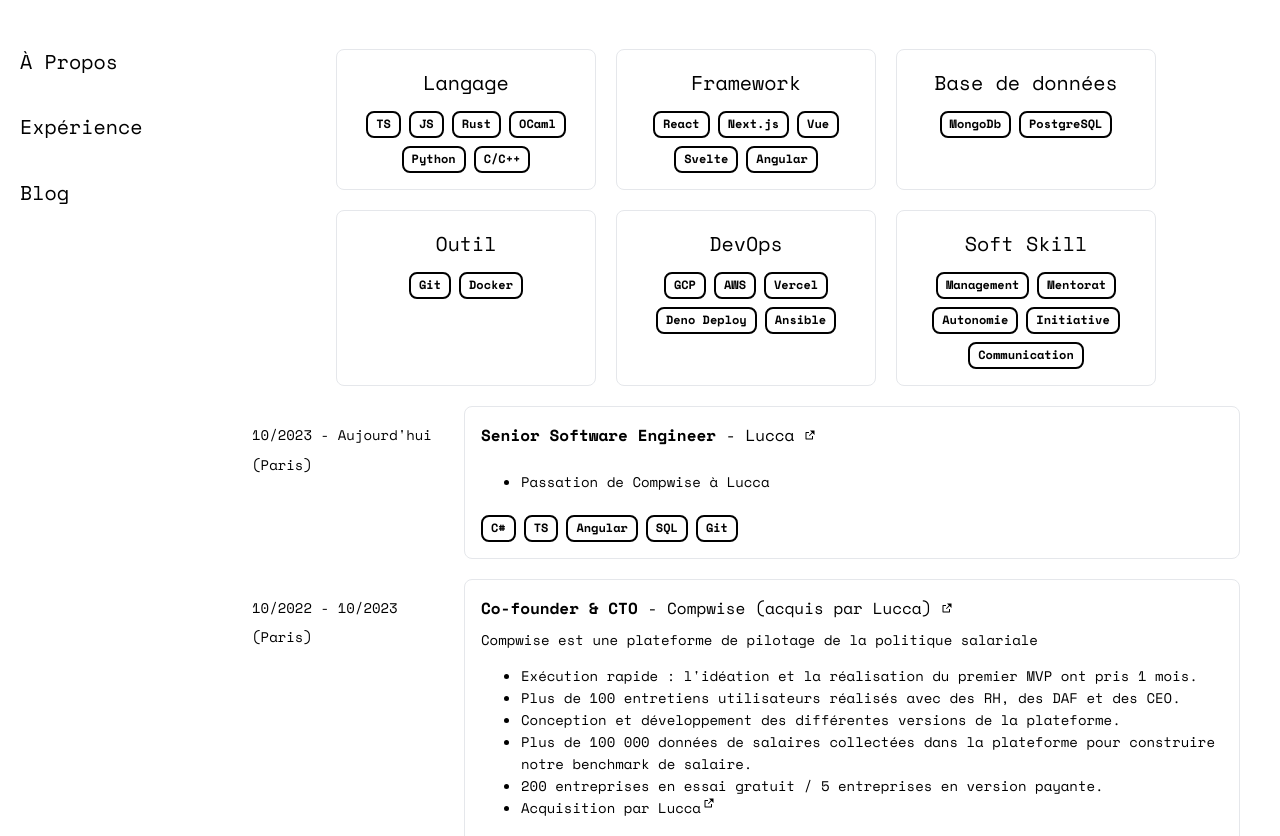
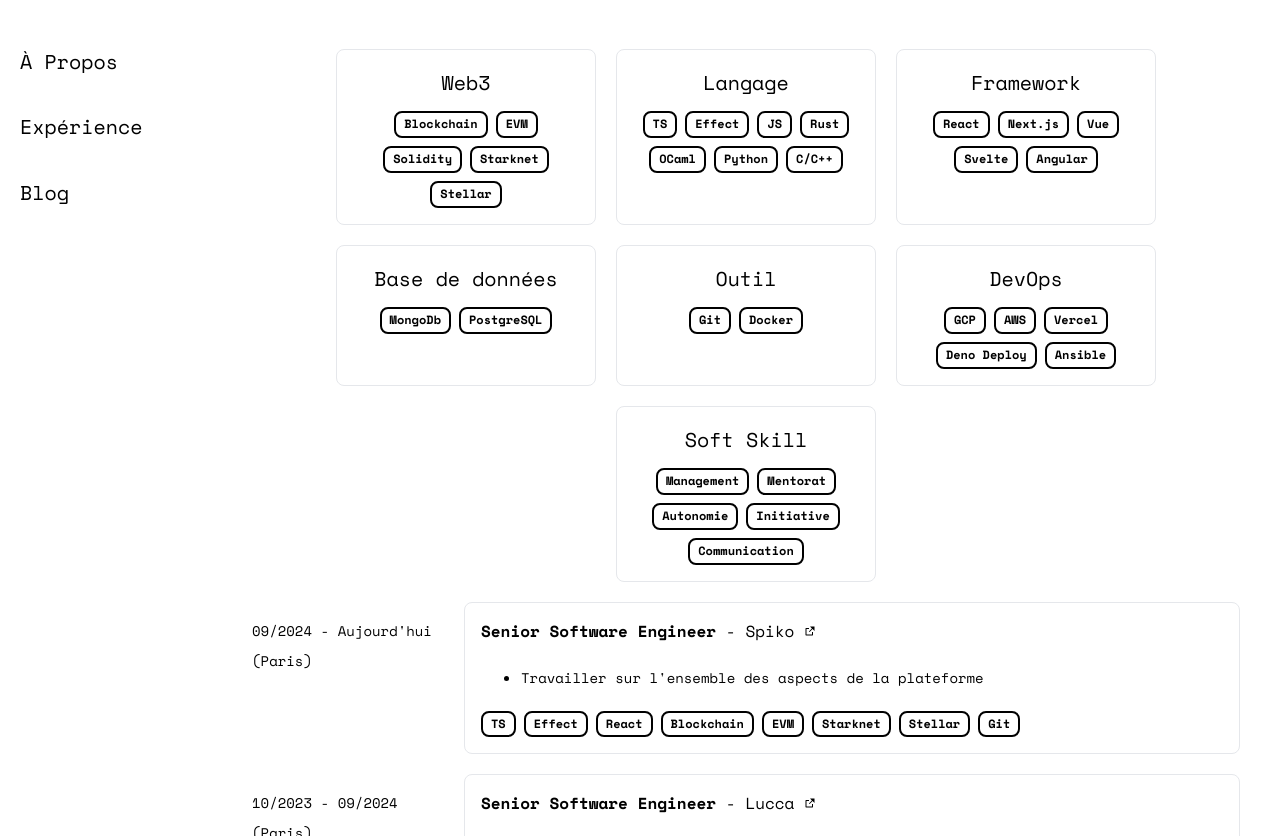
Before and after one commit to fondation451/nicolasassouad.com, a website: page web/fr/experience/index.html in a window 1280 px wide. Shown: the part 108-944 px from the top of the page. Drawn offline with nearby package versions, Linux system fonts and the light colour scheme.

Commit message:
Update website

```diff
--- a/web/fr/experience/index.html
+++ b/web/fr/experience/index.html
@@ -299,9 +299,22 @@
 <div style="display: flex; flex-wrap: wrap; gap: 20px; justify-content: center">
 
     <div class="component-card component-experience-skill">
+      <div class="component-text-l">Web3</div>
+      <div style="display: flex; flex-wrap: wrap; gap: 8px; justify-content: center;">
+        <div class="component-tag">Blockchain</div>
+<div class="component-tag">EVM</div>
+<div class="component-tag">Solidity</div>
+<div class="component-tag">Starknet</div>
+<div class="component-tag">Stellar</div>
+      </div>
+    </div>
+
+
+    <div class="component-card component-experience-skill">
       <div class="component-text-l">Langage</div>
       <div style="display: flex; flex-wrap: wrap; gap: 8px; justify-content: center;">
         <div class="component-tag">TS</div>
+<div class="component-tag">Effect</div>
 <div class="component-tag">JS</div>
 <div class="component-tag">Rust</div>
 <div class="component-tag">OCaml</div>
@@ -367,7 +380,43 @@
 
     <div style="display: flex; flex-wrap: wrap; gap: 12px; width: 100%">
       <div class="component-text-s" style="display: flex; flex-wrap: wrap; flex: 1; align-content: flex-start; gap: 8px; min-width: 200px; padding-top: 18px;">
-        <div>10/2023 - Aujourd'hui</div>
+        <div>09/2024 - Aujourd'hui</div>
+        <div>(Paris)</div>
+      </div>
+        <div class="component-card component-experience-experience">
+          <div style="display: flex; flex-direction: column; gap: 8px;">
+            <a class="component-text-m" href=https://www.spiko.io/fr target="_blank">
+              <span style="font-weight: 700">Senior Software Engineer</span> - Spiko
+              <img src="/public/external-link.svg" alt="Link" class="component-icon-s" />
+            </a>
+          <div class="component-text-s" style="display: flex; flex-direction: column;">
+            <div></div>
+            <ul>
+
+                <li>
+                    Travailler sur l'ensemble des aspects de la plateforme
+                  </li>
+
+            </ul>
+          </div>
+          <div style="display: flex; flex-wrap: wrap; gap: 8px;">
+            <div class="component-tag">TS</div>
+<div class="component-tag">Effect</div>
+<div class="component-tag">React</div>
+<div class="component-tag">Blockchain</div>
+<div class="component-tag">EVM</div>
+<div class="component-tag">Starknet</div>
+<div class="component-tag">Stellar</div>
+<div class="component-tag">Git</div>
+          </div>
+        </div>
+      </div>
+    </div>
+
+
+    <div style="display: flex; flex-wrap: wrap; gap: 12px; width: 100%">
+      <div class="component-text-s" style="display: flex; flex-wrap: wrap; flex: 1; align-content: flex-start; gap: 8px; min-width: 200px; padding-top: 18px;">
+        <div>10/2023 - 09/2024</div>
         <div>(Paris)</div>
       </div>
         <div class="component-card component-experience-experience">
```
Also changed, not shown: src/resume/resumeEn.json (+17 -1 lines), src/resume/resumeFr.json (+18 -1 lines), web/experience/index.html (+49 -1 lines), 4 other files.
